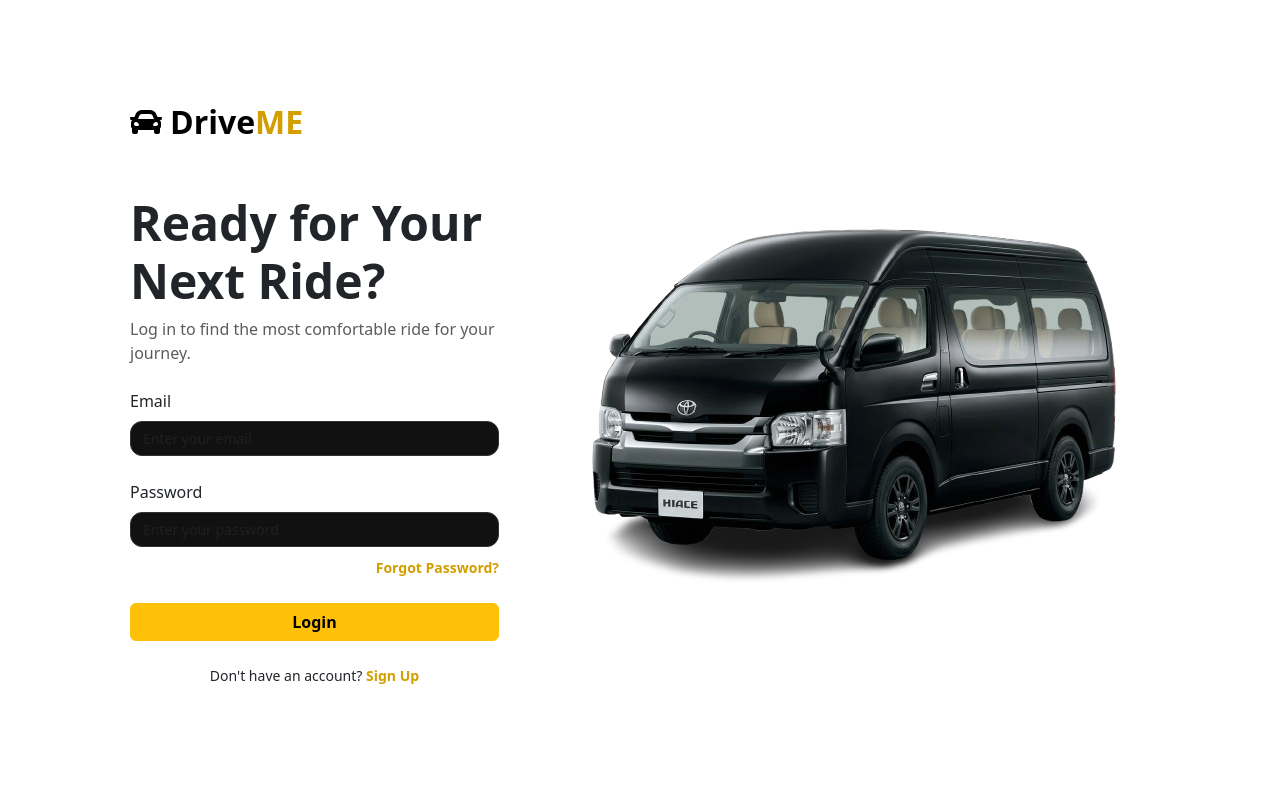
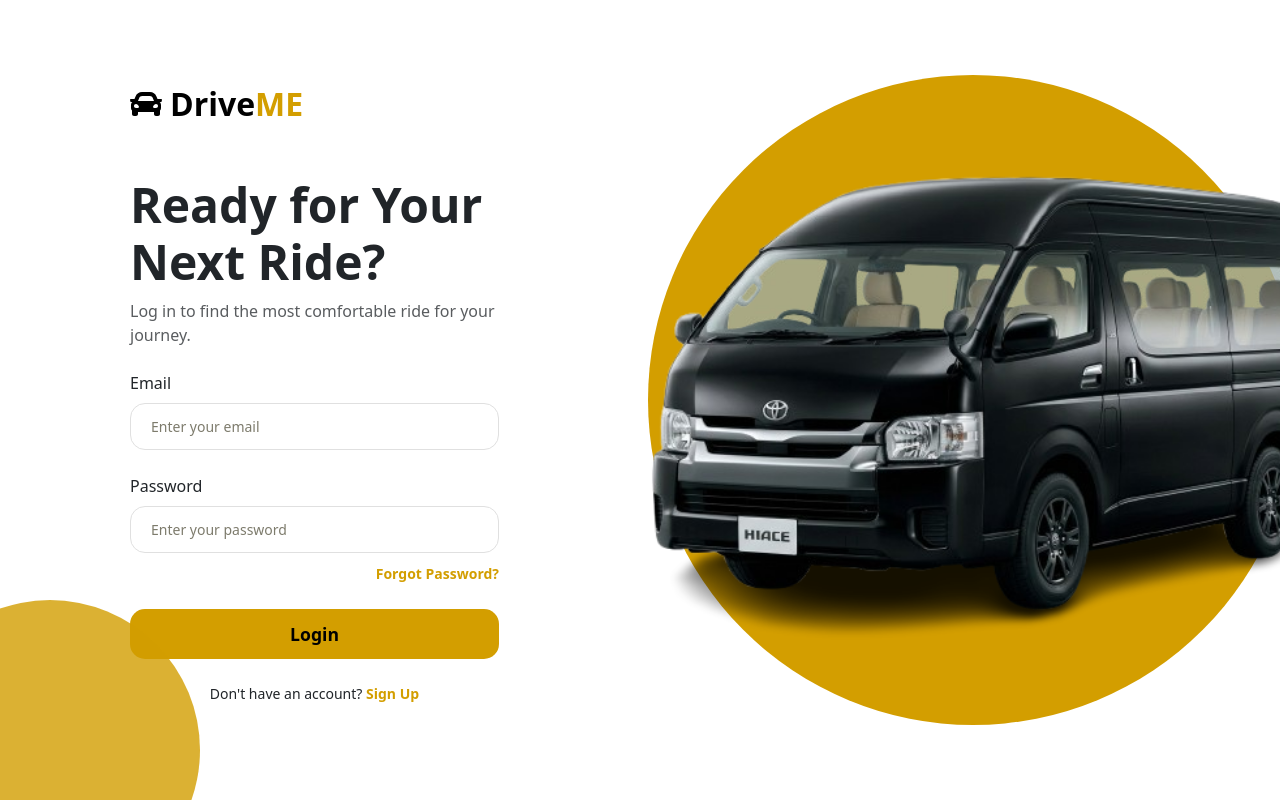
Before and after one commit to Ravindu-Buddhika/car-rental-system-frontend, a React (Vite) app in the folder @latest/: page /login in a window 1280 px wide. Built offline with nearby package versions, Linux system fonts and the light colour scheme; the HTML template or start-up script is replaced by a standard one.

Commit message:
adedd new css class

```diff
--- a/@latest/src/index.css
+++ b/@latest/src/index.css
@@ -115,3 +115,108 @@
 }
 
 .rent-now-btn:hover { background: #e0a800; transform: scale(1.02); }
+
+.login-page {
+    background-color: #ffffff;
+    overflow: hidden;
+    position: relative;
+    min-height: 100vh;
+}
+
+.circle-bg {
+    position: absolute;
+    width: 650px;
+    height: 650px;
+    background-color: #D39E00;
+    border-radius: 50%;
+    right: -100px;
+    top: 50%;
+    transform: translateY(-50%);
+    z-index: 1;
+}
+
+.login-car-img {
+    position: relative;
+    width: 120%;
+    z-index: 2;
+    transform: translateX(50px);
+}
+
+.shape-blob-1 {
+    position: absolute;
+    width: 300px;
+    height: 300px;
+    background-color: #D39E00;
+    border-radius: 50%;
+    bottom: -100px;
+    left: -100px;
+    opacity: 0.8;
+}
+
+.custom-input {
+    border-radius: 15px !important;
+    padding: 12px 20px !important;
+    border: 1.5px solid #e0e0e0 !important;
+    background-color: #fcfcfc !important;
+}
+
+.custom-input:focus {
+    border-color: #D39E00 !important;
+    box-shadow: 0 0 0 0.25rem rgba(211, 158, 0, 0.1) !important;
+}
+
+.login-btn {
+    background-color: #D39E00 !important;
+    border: none !important;
+    border-radius: 15px !important;
+    padding: 12px !important;
+    color: black !important;
+    font-size: 1.1rem;
+    transition: all 0.3s ease;
+}
+
+.login-btn:hover {
+    background-color: #b88a00 !important;
+    transform: translateY(-2px);
+    box-shadow: 0 5px 15px rgba(211, 158, 0, 0.3);
+}
+
+/* Mobile Responsive */
+@media (max-width: 991px) {
+    .login-form-container {
+        z-index: 5;
+    }
+}
+
+.custom-input {
+    border-radius: 10px;
+    padding: 12px;
+    border: 1px solid #ddd;
+}
+
+.login-btn {
+    border-radius: 10px;
+    padding: 12px;
+    background-color: #D39E00 !important;
+    border: none;
+}
+
+/* Input field එකේ ඇතුළේ ලියන text කළු කරන්න */
+.custom-input {
+    color: #333 !important; /* මේකෙන් text එක තද අළු/කළු පාට වෙනවා */
+    background-color: #fff !important; /* පසුබිම සුදුම වෙනවා */
+    border: 1px solid #ced4da;
+}
+
+/* Placeholder එකේ පාට වෙනස් කරන්න (අවශ්‍ය නම් පමණක්) */
+.custom-input::placeholder {
+    color: #7d7b6c;
+}
+
+/* Input එක ක්ලික් කළාම එන පාට පාලනය කරන්න */
+.custom-input:focus {
+    color: #000;
+    background-color: #fff;
+    border-color: #D39E00;
+    box-shadow: 0 0 0 0.25rem rgba(211, 158, 0, 0.25);
+}
```
